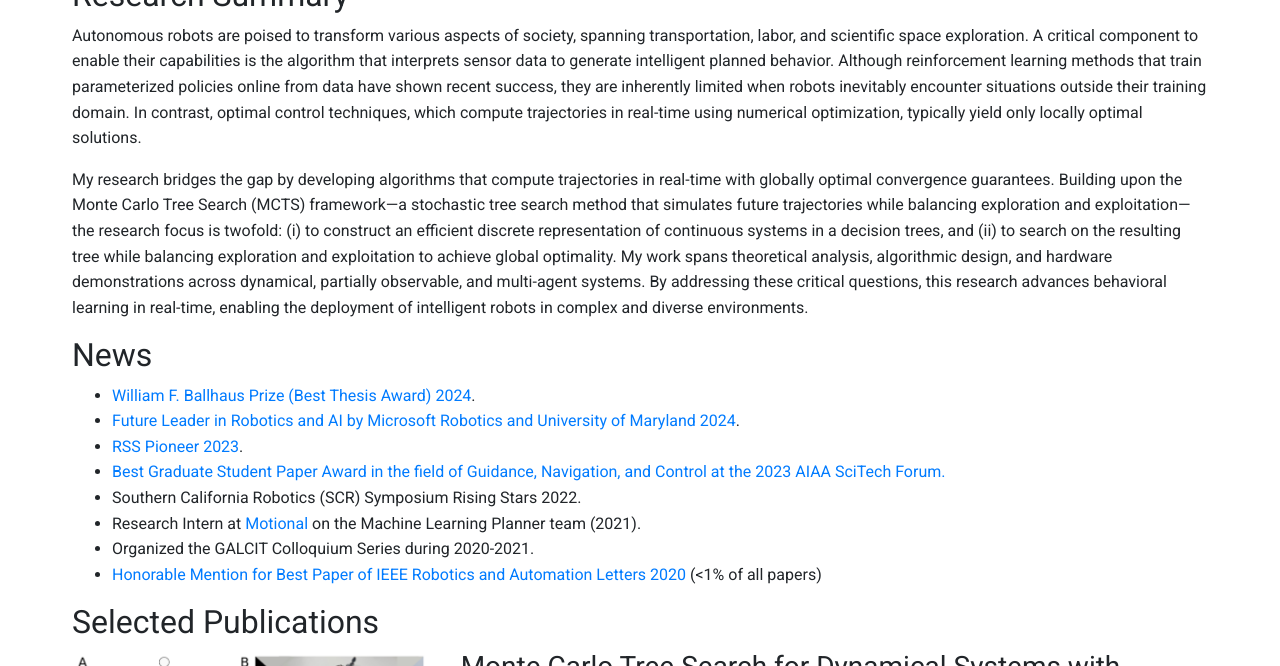
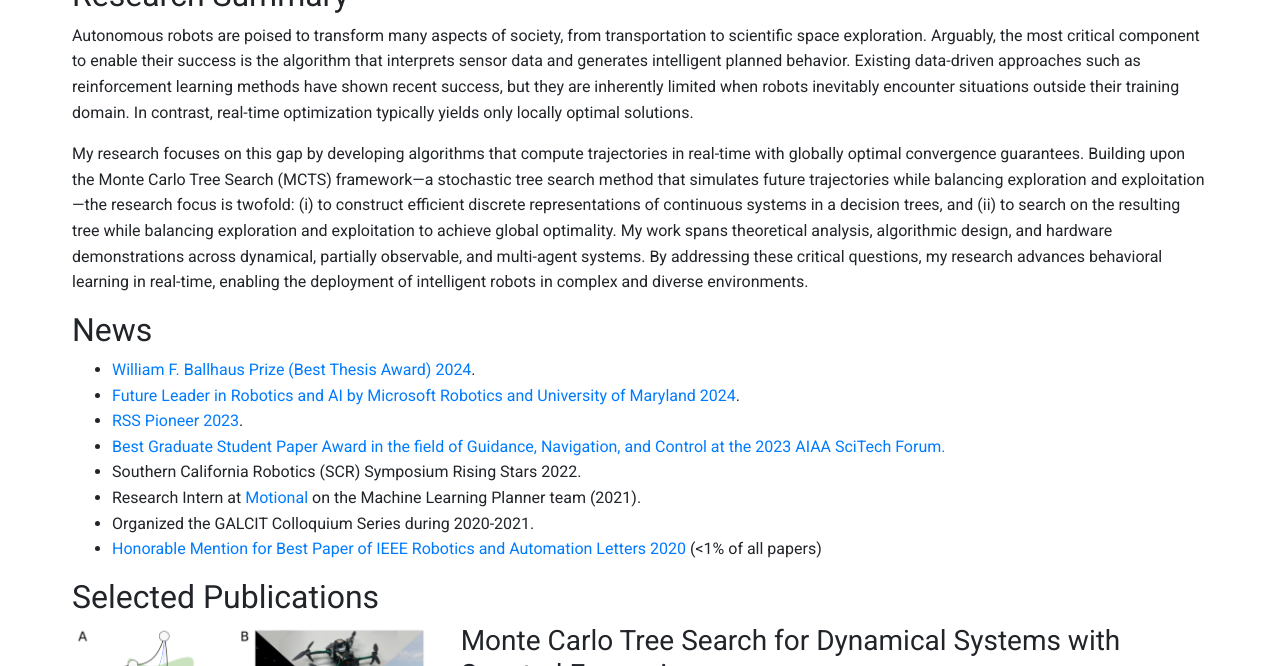
Before and after one commit to bpriviere/bpriviere.github.io, a Jekyll site: the page built from index.md, in a window 1280 px wide and 900 px high, scrolled down 313 px, cut to the strip 234-900 px from the top of the window. Built offline with Jekyll 4.4.1, drawn with Linux system fonts in a browser that asks for light colours.

Commit message:
better research statement

```diff
--- a/_layouts/home.html
+++ b/_layouts/home.html
@@ -155,10 +155,16 @@
             <section id="research">
                 <h2>Research Summary</h2>
                 <p>
-                    Autonomous robots are poised to transform various aspects of society, spanning transportation, labor, and scientific space exploration. A critical component to enable their capabilities is the algorithm that interprets sensor data to generate intelligent planned behavior. Although reinforcement learning methods that train parameterized policies online from data have shown recent success, they are inherently limited when robots inevitably encounter situations outside their training domain. In contrast, optimal control techniques, which compute trajectories in real-time using numerical optimization, typically yield only locally optimal solutions.
+                    Autonomous robots are poised to transform many aspects of society, from transportation to scientific space exploration.
+                    Arguably, the most critical component to enable their success is the algorithm that interprets sensor data and generates intelligent planned behavior.
+                    Existing data-driven approaches such as reinforcement learning methods have shown recent success, but they are inherently limited when robots inevitably encounter situations outside their training domain.
+                    In contrast, real-time optimization typically yields only locally optimal solutions.
                 </p>
                 <p>
-                    My research bridges the gap by developing algorithms that compute trajectories in real-time with  globally optimal convergence guarantees. Building upon the Monte Carlo Tree Search (MCTS) framework—a stochastic tree search method that simulates future trajectories while balancing exploration and exploitation—the research focus is twofold: (i) to construct an efficient discrete representation of continuous systems in a decision trees, and (ii) to search on the resulting tree while balancing exploration and exploitation to achieve global optimality. My work spans theoretical analysis, algorithmic design, and hardware demonstrations across dynamical, partially observable, and multi-agent systems. By addressing these critical questions, this research advances behavioral learning in real-time, enabling the deployment of intelligent robots in complex and diverse environments.
+                    My research focuses on this gap by developing algorithms that compute trajectories in real-time with  globally optimal convergence guarantees.
+                    Building upon the Monte Carlo Tree Search (MCTS) framework—a stochastic tree search method that simulates future trajectories while balancing exploration and exploitation—the research focus is twofold: (i) to construct efficient discrete representations of continuous systems in a decision trees, and (ii) to search on the resulting tree while balancing exploration and exploitation to achieve global optimality.
+                    My work spans theoretical analysis, algorithmic design, and hardware demonstrations across dynamical, partially observable, and multi-agent systems.
+                    By addressing these critical questions, my research advances behavioral learning in real-time, enabling the deployment of intelligent robots in complex and diverse environments.
                 </p>
             </section>
 
```
